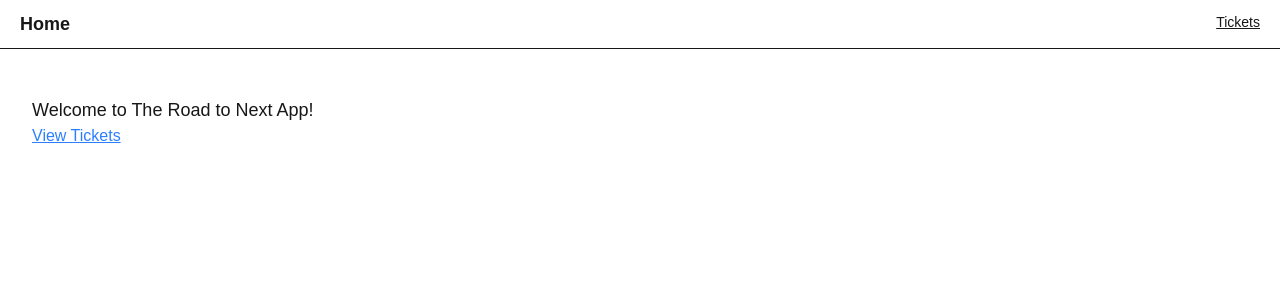
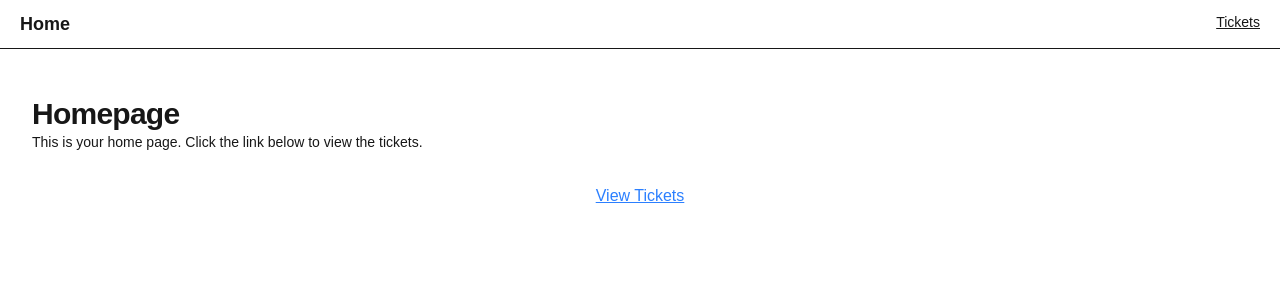
Before and after one commit to robinofskii/the-road-to-next-app, a Next.js app: page / in a window 1280 px wide. Shown: the top 300 px of the page. Built offline with nearby package versions, Linux system fonts and the light colour scheme.

Commit message:
feat: restructure HomePage layout with header and improved styling

```diff
--- a/src/app/page.tsx
+++ b/src/app/page.tsx
@@ -4,12 +4,19 @@
 
 const HomePage = () => {
   return (
-    <>
-      <h2 className="text-lg">Welcome to The Road to Next App!</h2>
-      <Link href={ticketsPath()} className="text-blue-500 underline">
-        View Tickets
-      </Link>
-    </>
+    <div className="flex flex-1 flex-col gap-y-8">
+      <header>
+        <h2 className="text-3xl font-bold tracking-tight">Homepage</h2>
+        <p className="text-muted-foreground text-sm">
+          This is your home page. Click the link below to view the tickets.
+        </p>
+      </header>
+      <article className="flex flex-1 flex-col items-center">
+        <Link href={ticketsPath()} className="text-blue-500 underline">
+          View Tickets
+        </Link>
+      </article>
+    </div>
   );
 };
 
```
